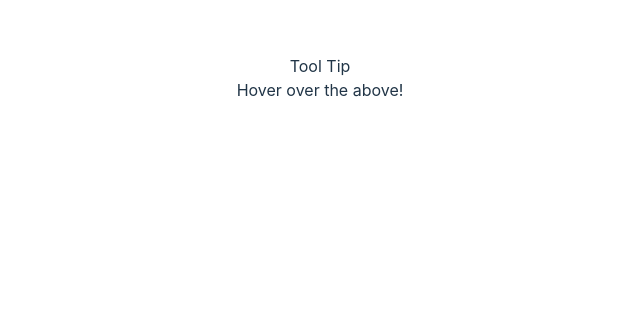
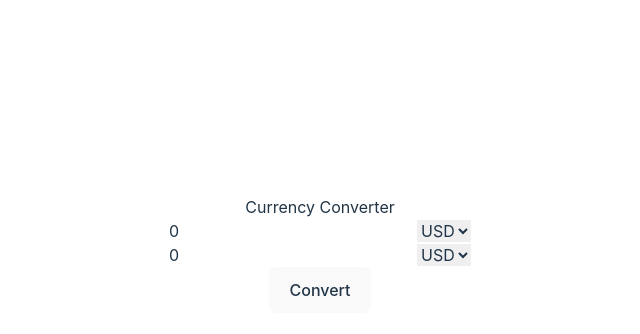
Before and after one commit to Kanishak7131/Reactjs-Mini-Projects, a React (Vite) app: page / in a window 1280 px wide. Shown: the part 146-480 px from the top of the page, without its empty margins (320-960 px from the left). Built offline with nearby package versions, Linux system fonts and the light colour scheme.

Commit message:
update logic in currency

```diff
--- a/src/App.jsx
+++ b/src/App.jsx
@@ -35,12 +35,13 @@ import TrafficLights from './TrafficLights/Lights'
 import StopWatch from './components/StopWatch'
 import StepProgessBar from './components/StepProgressBar'
 import Tooltip from './components/Tooltip'
+import CurrencyContertor from './components/CurrecyConvertor'
 
 function App() {
 
   return (
     <>
-      <Tooltip ></Tooltip>
+      <CurrencyContertor />
     </>
   )
 }
--- /dev/null
+++ b/src/components/CurrecyConvertor/index.jsx
@@ -0,0 +1,39 @@
+import { useState } from "react"
+
+export default function CurrencyContertor() {
+    let [initial, setInitial] = useState("USD")
+    let [convertVal, setconvertVal] = useState(0)
+    let [convertedVal, setconvertedVal] = useState(0)
+    let [finaldVal, setfinalVal] = useState("USD")
+
+
+    function handlleSelector(e) {
+        setInitial(e.target.value)
+    }
+    function handlledSelector(e) {
+        setfinalVal(e.target.value)
+    }
+
+    function handleConert() {
+        let text = convertVal.toLocaleString("en-IN", { style: "currency", currency: `${finaldVal}` });
+        setconvertedVal(text)
+    }
+    return (<>
+        <h2>Currency Converter</h2>
+        <div>
+            <input type="number" placeholder="Enter number" value={convertVal} onChange={(e) => setconvertVal(e.target.value)} />
+            <select onChange={handlleSelector}>
+                <option value="USD">USD</option>
+                <option value="INR">INR</option>
+            </select>
+        </div>
+        <div>
+            <input value={convertedVal} readOnly />
+            <select onChange={handlledSelector}>
+                <option value="USD">USD</option>
+                <option value="INR">INR</option>
+            </select>
+        </div>
+        <button onClick={handleConert}>Convert</button>
+    </>)
+}
```
